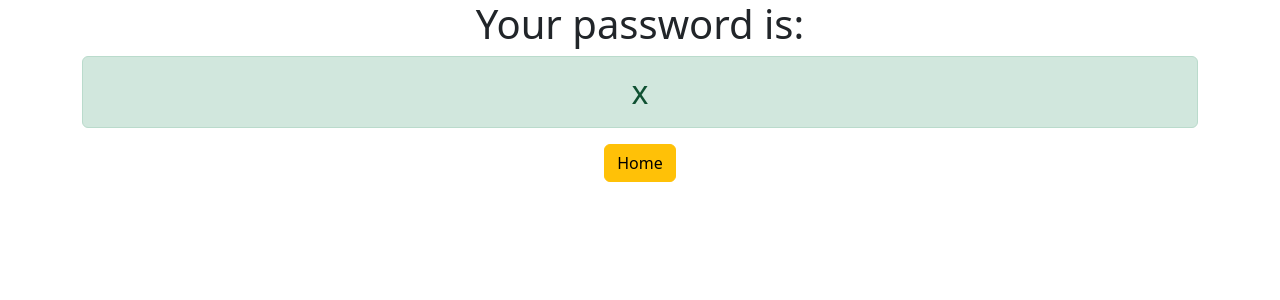
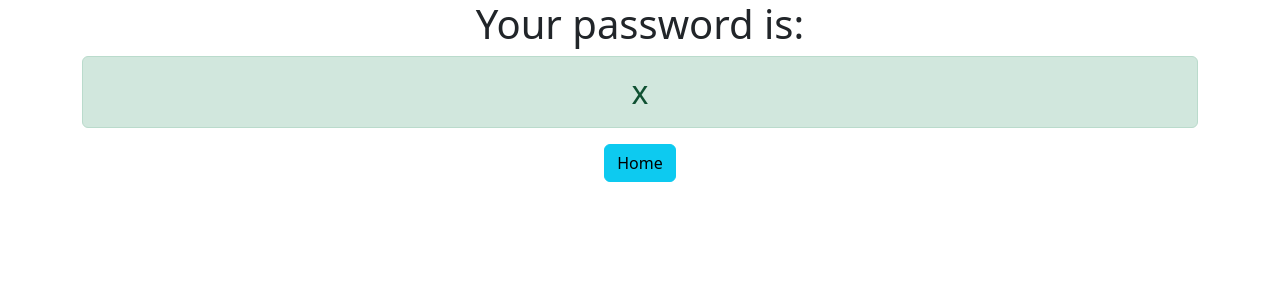
Before and after one commit to DanteLine/django3-password-generator, a Django app: template generator/templates/generator/password.html in a window 1280 px wide. Shown: the top 300 px of the page. Run offline with Django 4.2, Linux system fonts and the light colour scheme; the template is opened without the code that fills it: most values are stand-ins (such as "Sample title", 1, 10 or a date in 2020).

Commit message:
I've made some changes

```diff
--- a/generator/templates/generator/password.html
+++ b/generator/templates/generator/password.html
@@ -2,6 +2,6 @@
 <div class="container text-center">
   <h1>Your password is:</h1>
   <h2 class="alert alert-success">{{ password }}</h2>
-  <a href="{% url 'home' %}" class='btn btn-warning'>Home</a>
+  <a href="{% url 'home' %}" class='btn btn-info'>Home</a>
 
 </div>
--- a/password_generator/settings.py
+++ b/password_generator/settings.py
@@ -20,7 +20,7 @@ BASE_DIR = Path(__file__).resolve().parent.parent
 # See https://docs.djangoproject.com/en/4.0/howto/deployment/checklist/
 
 # SECURITY WARNING: keep the secret key used in production secret!
-SECRET_KEY = 'django-insecure-x=c)&0q2lkj3yz@9gbvol*t7*k&wwqemwaub%a8&hf4i0h1s6%'
+SECRET_KEY = 'django-insecure-x=c)&3320q2lkj3yz@9gbvol*t7*k&wwqemwaub%a8&hf4i0h1s6%'
 
 # SECURITY WARNING: don't run with debug turned on in production!
 DEBUG = True
```
